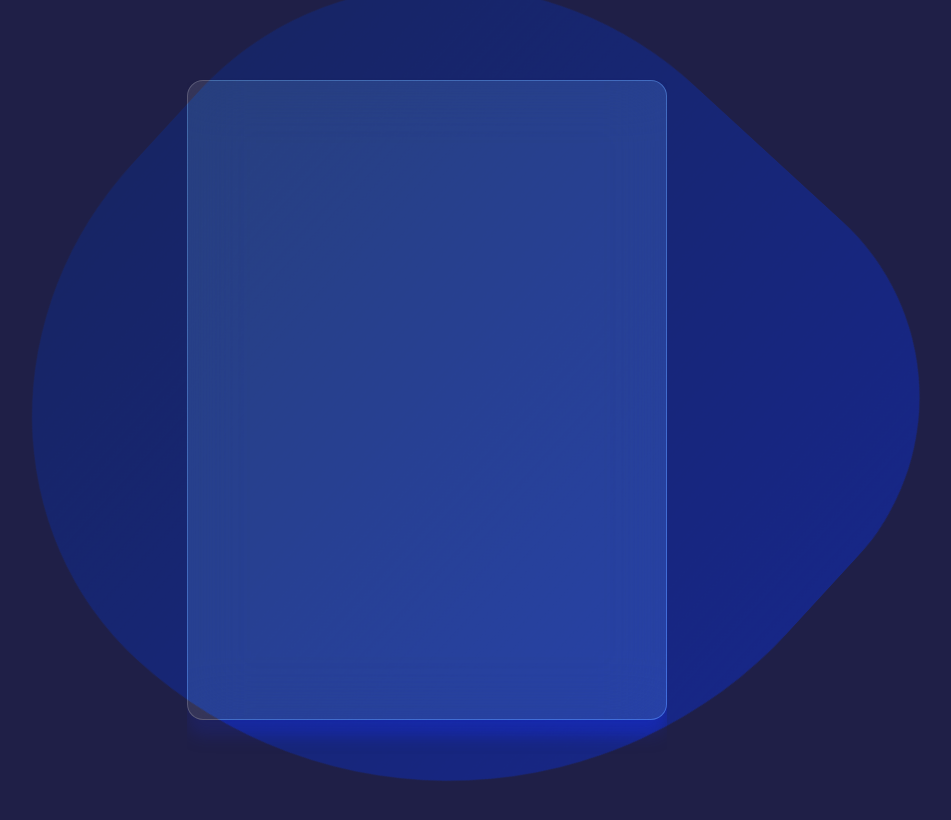
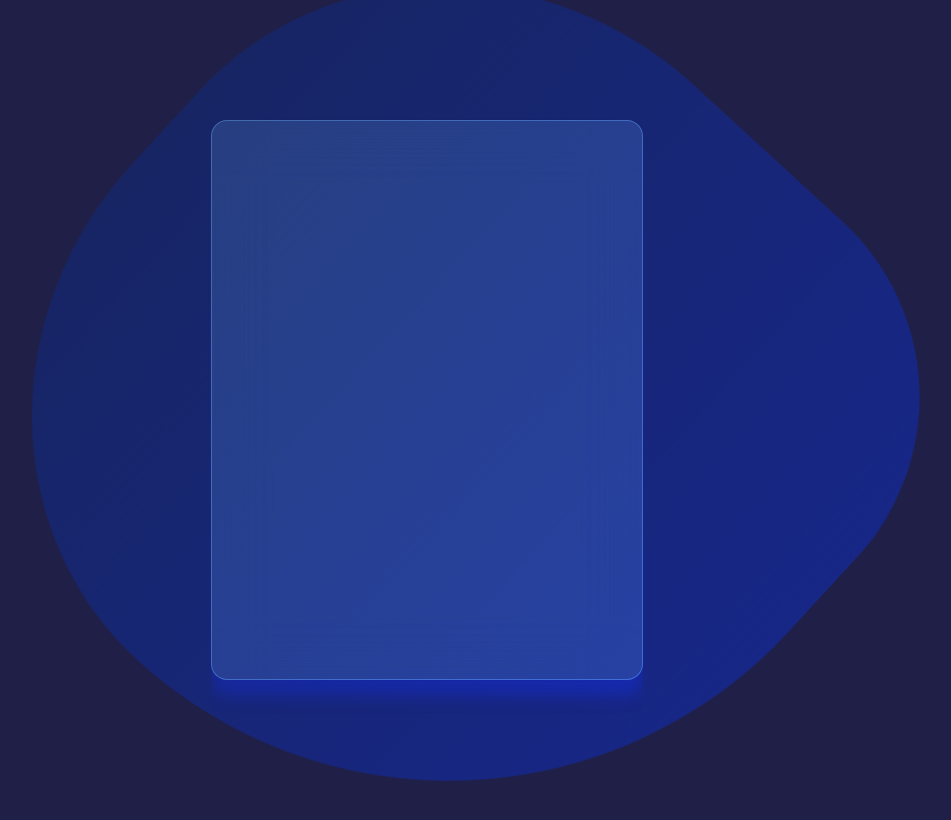
Before and after one commit to Rick3Mrtz/Glassmorphism, a React (Create React App) app: page / in a window 1280 px wide. Shown: the top 820 px of the page, without its empty margins (213-1164 px from the left). Built offline with nearby package versions, Linux system fonts and the light colour scheme.

Commit message:
initial commit

```diff
--- a/src/App.css
+++ b/src/App.css
@@ -16,8 +16,8 @@ body {
 .container {
   background-color: rgba(255, 255, 255, 0.1);
   padding: 2rem;
-  width: 30rem;
-  height: 40rem;
+  width: 27rem;
+  height: 35rem;
   border-radius: 1rem;
   box-shadow: 0 1rem 1rem rgba(31, 38, 135, 0.37);
   border: 1px solid rgb(255, 255, 255, 0.18);
```
